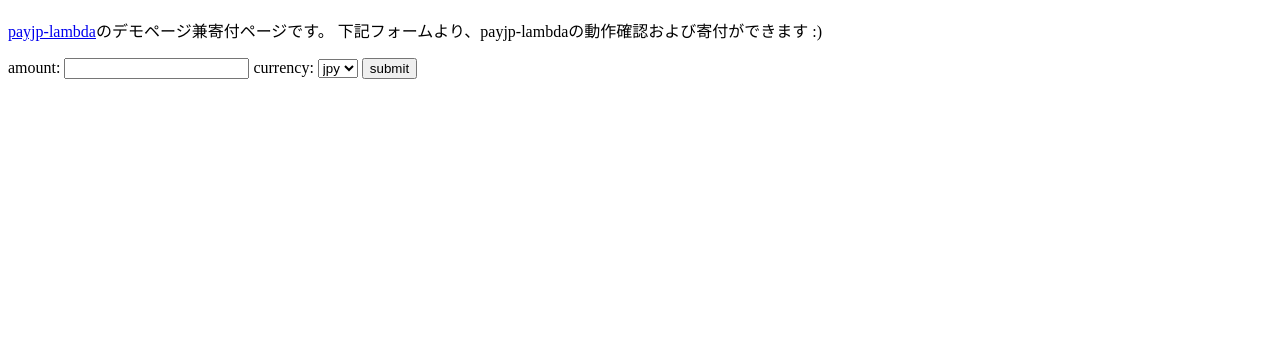
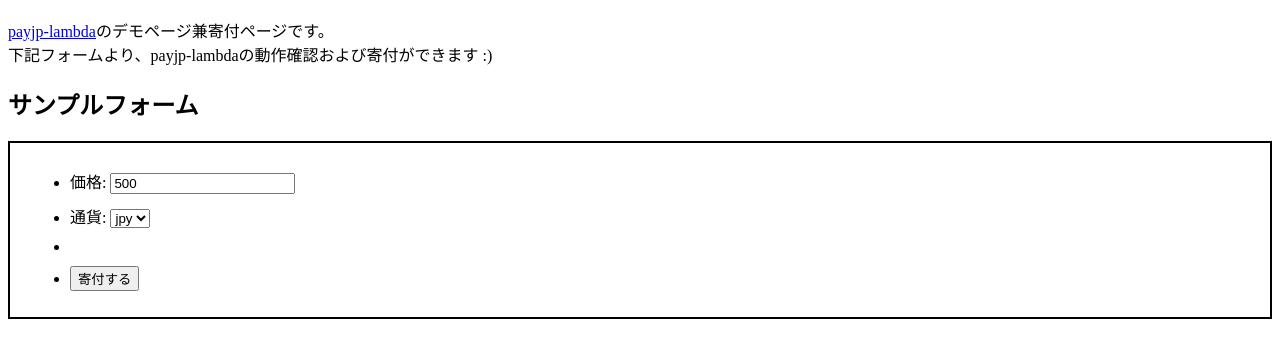
Before and after one commit to satetsu888/payjp-lambda, a website: page form.html in a window 1280 px wide. Shown: the part 48-406 px from the top of the page. Drawn offline with Linux system fonts and the light colour scheme.

Commit message:
fix form

```diff
--- a/form.html
+++ b/form.html
@@ -1,20 +1,31 @@
 <head>
     <title>payjp-lambda demo and donation</title>
+    <style>
+        li {
+            margin: 10px;
+        }
+    </style>
 </head>
 <body>
     <h1>payjp-lambda demo and donation</h1>
     <p>
-        <a href="https://github.com/satetsu888/payjp-lambda">payjp-lambda</a>のデモページ兼寄付ページです。
+        <a href="https://github.com/satetsu888/payjp-lambda">payjp-lambda</a>のデモページ兼寄付ページです。<br>
         下記フォームより、payjp-lambdaの動作確認および寄付ができます :)
     </p>
 
-    <form action="https://hjv0svhyhd.execute-api.us-east-1.amazonaws.com/production/payment" method="post">
-        <script src="https://checkout.pay.jp/" class="payjp-button" data-key="pk_test_69229927ba6c9ecaf85be984" data-partial="true"></script>
-        amount: <input type="text" name="amount">
-        currency:
-        <select name="currency">
-            <option value="jpy">jpy</option>
-        </select>
-        <input type="submit" value="submit">
-    </form>
+    <h2>サンプルフォーム</h2>
+    <div style="border-style: solid; border-width: 2px; padding: 10px;">
+        <form action="https://hjv0svhyhd.execute-api.us-east-1.amazonaws.com/production/payment" method="post">
+            <ul>
+                <li>価格: <input type="text" name="amount" value="500"></li>
+                <li>通貨:
+                    <select name="currency">
+                        <option value="jpy">jpy</option>
+                    </select>
+                </li>
+                <li><script src="https://checkout.pay.jp/" class="payjp-button" data-key="pk_test_69229927ba6c9ecaf85be984" data-partial="true"></script></li>
+                <li><input type="submit" value="寄付する"></li>
+            </ul>
+        </form>
+    <div>
 </body>
```
